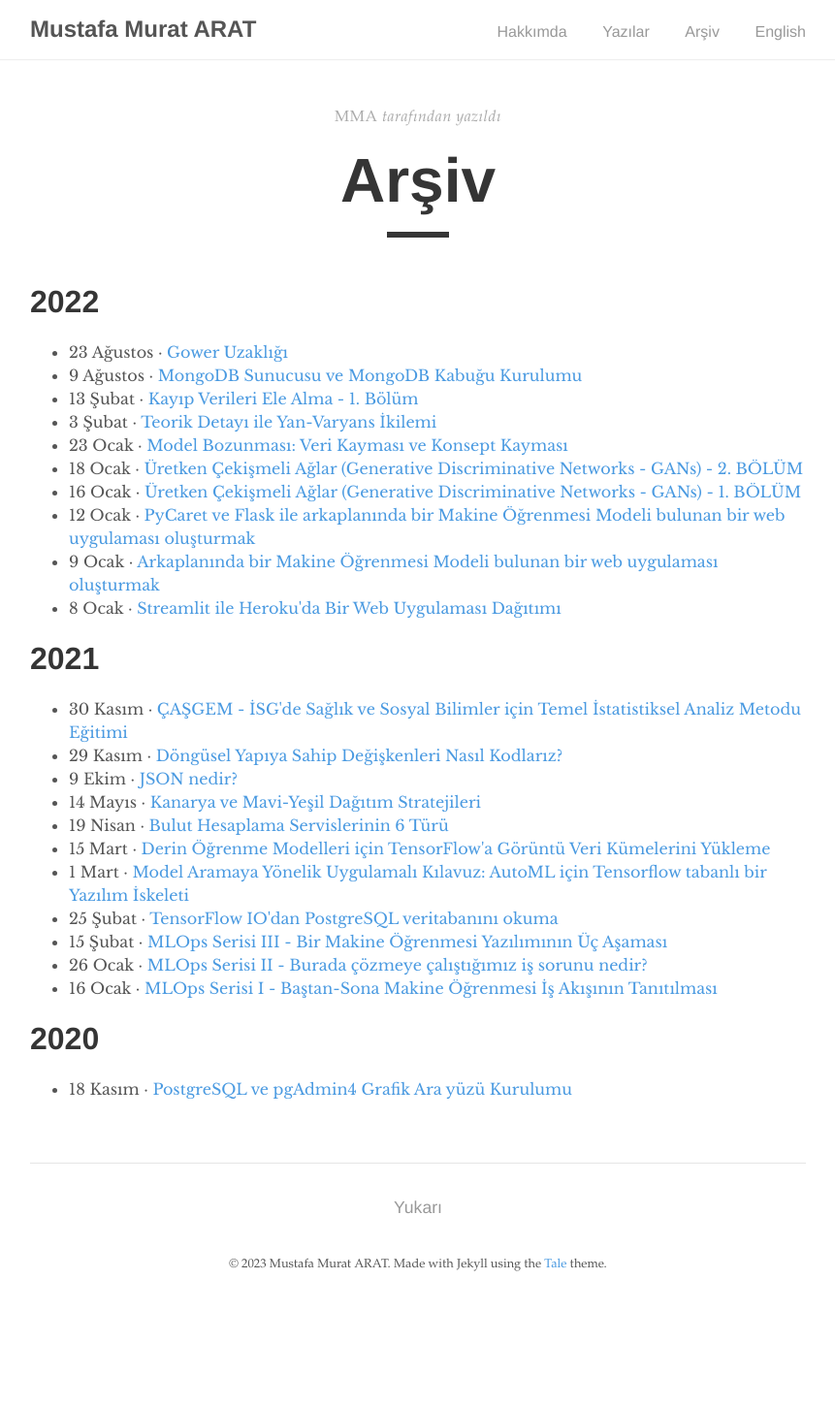
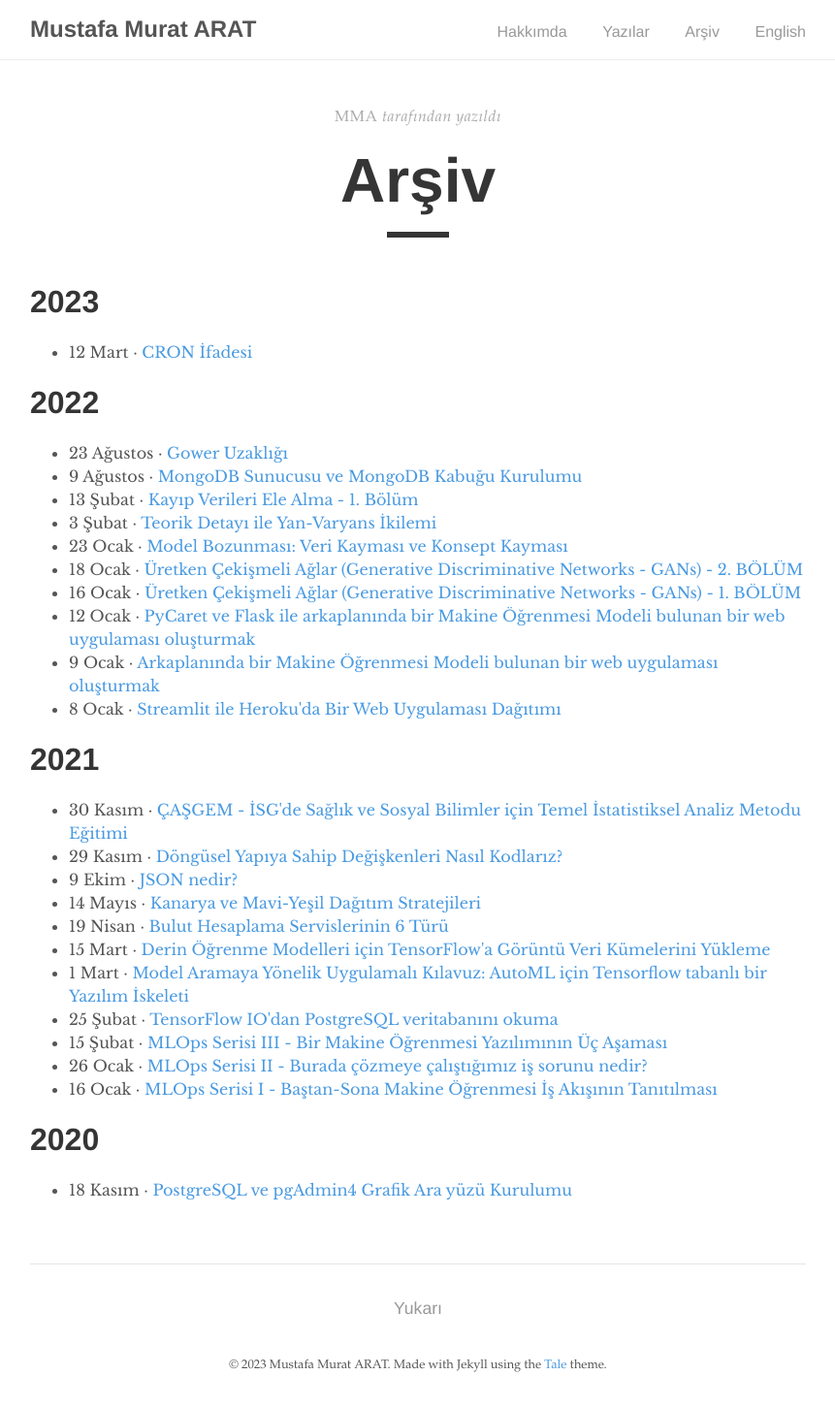
Before and after one commit to mmuratarat/turkish, a Jekyll site: the page built from _pages/archive.md, in a window 1280 px wide. Shown: the whole page at 97% size, without its empty margins (209-1070 px from the left). Built offline with Jekyll 4.4.1, drawn with Linux system fonts in a browser that asks for light colours; nearby versions of some CDN libraries; comment, search, counter and statistics services are not loaded; before the commit the page ends 1347 px from its top, so only the background shows below that.

Commit message:
Update archive.md

```diff
--- a/_pages/archive.md
+++ b/_pages/archive.md
@@ -6,6 +6,7 @@ social: true
 comments: false
 permalink: /archive/
 years:
+- 2023
 - 2022
 - 2021
 - 2020
```
